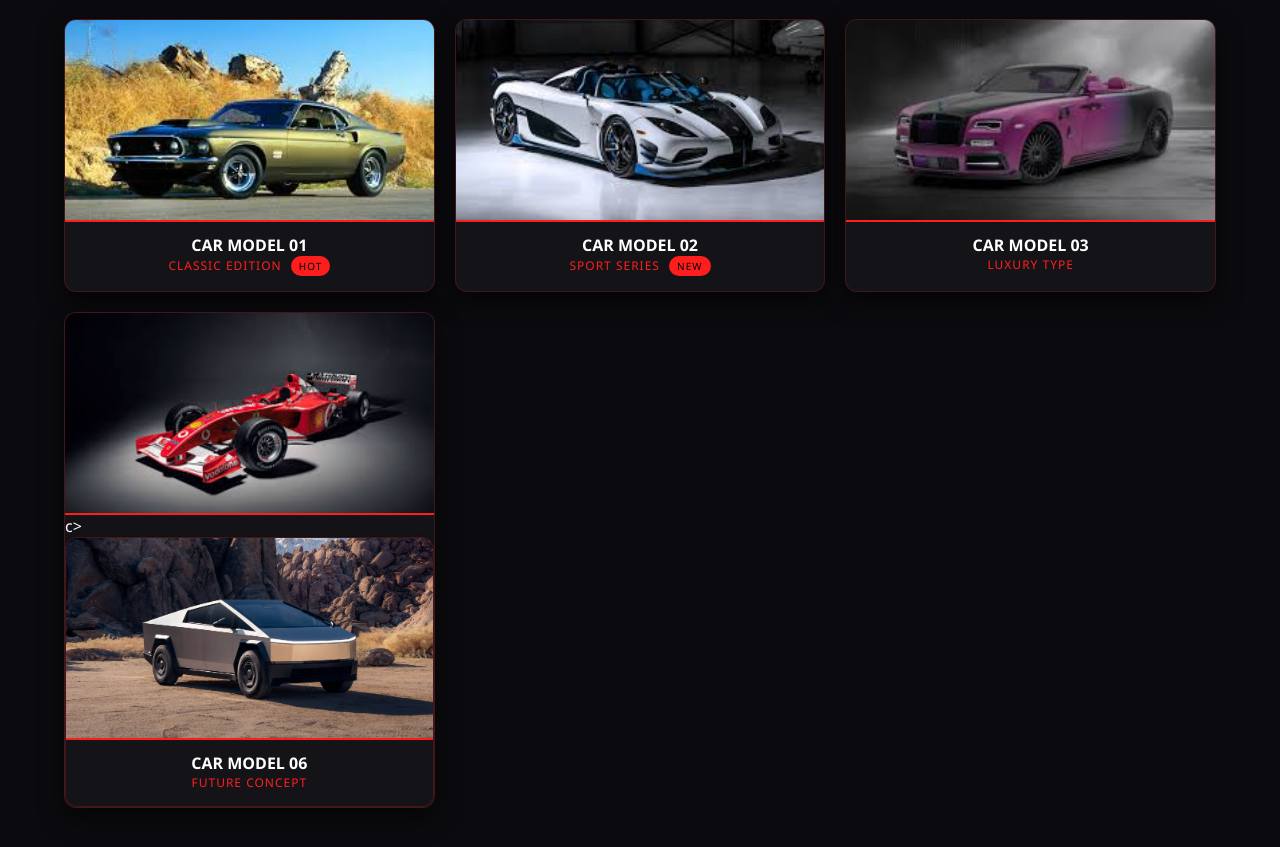
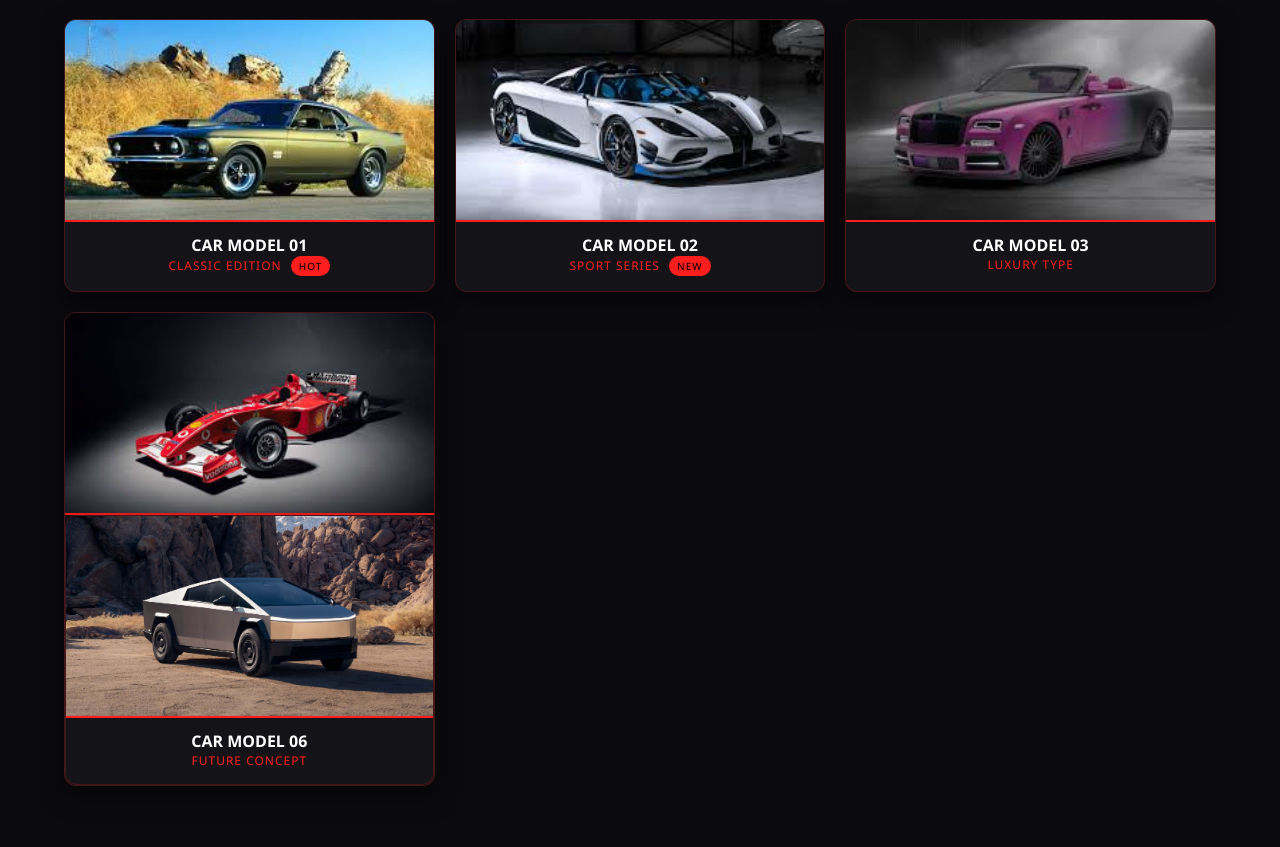
Before and after one commit to nashii11/act3, a plain HTML site: page index.html in a window 1280 px wide. Shown: the part 107-954 px from the top of the page. After the commit the page ends 933 px from the top, so only its background shows below. Drawn offline with Linux system fonts and the light colour scheme.

Commit message:
Update index.html

```diff
--- a/index.html
+++ b/index.html
@@ -124,7 +124,6 @@
 
         <div class="card">
             <img src="carmodel5.jpg">
-c>
 
         <div class="card">
             <img src="carmodel6.jpg">
```
